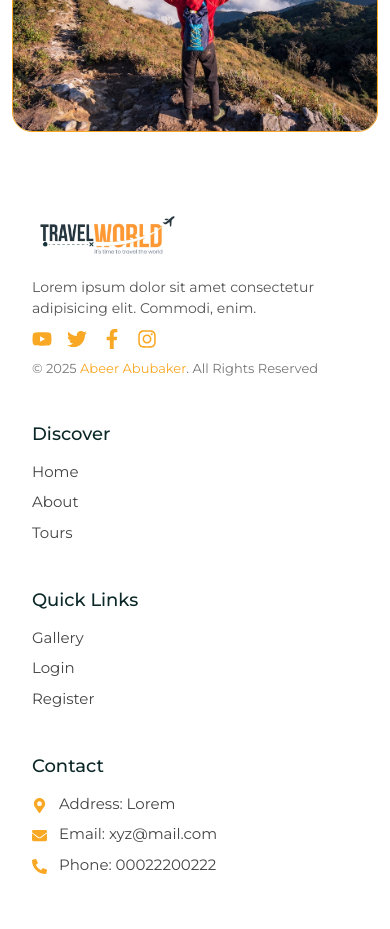
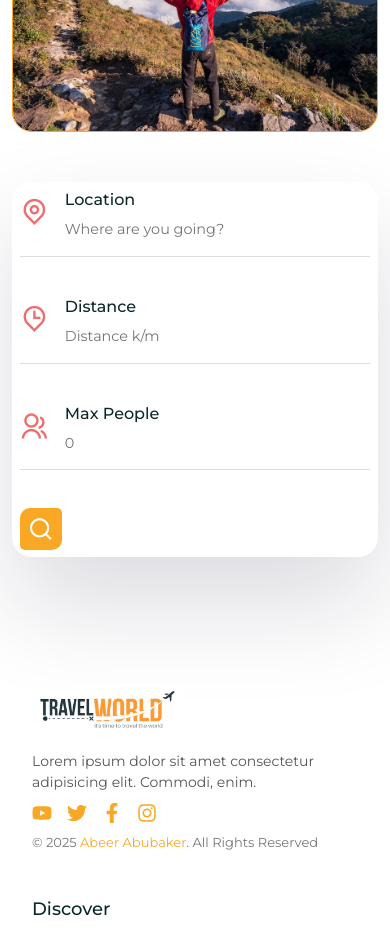
Before and after one commit to Abubaker-Abeer/TravelWorld, a React (Vite) app: page /home in a window 390 px wide. Shown: the part 1820-2749 px from the top of the page. Built offline with nearby package versions, Linux system fonts and the light colour scheme; no server answers; a web font is replaced by a local one.

Commit message:
🎨 Completed Hero section design and integrated functional SearchBar

```diff
--- a/index.html
+++ b/index.html
@@ -5,6 +5,7 @@
     <link rel="icon" type="image/svg+xml" href="public/logo.avif" />
     <meta name="viewport" content="width=device-width, initial-scale=1.0" />
     <title>Travel World</title>
+    <link href="https://cdn.jsdelivr.net/npm/remixicon@3.5.0/fonts/remixicon.css" rel="stylesheet">
   </head>
   <body>
     <div id="root"></div>
--- /dev/null
+++ b/src/components/SearchBar/Search-bar.css
@@ -0,0 +1,75 @@
+.search__bar{
+padding: 0.5rem;
+border-radius: 20px;
+box-shadow: rgba(17, 12, 46, 0.15) 0px 48px 100px 0px;
+width: max-content;
+margin: 50px 0;
+  }
+  .search__bar form{
+     margin-top: 0;
+
+  }
+.form__group span{
+    font-size: 1.8rem;
+    color: #ee6e6e;
+}
+.form__group input{
+    border: none;
+    font-size:0.9rem ;
+    color: var(--heading-color);
+
+}
+.form__group input:focus{
+    outline: none;
+ }
+ .form__group h6{
+    margin-top: 0;
+ }
+
+.form__group-fast{
+    border-right: 2px solid #ddd;
+}
+
+.search__icon i{
+   font-size: 1.6rem;
+   padding: 0.5rem;
+   background: var(--secondary-color);
+   color: #fff;
+   border-radius: 10px 5px 10px 5px;
+   cursor: pointer;
+}
+@media (max-width: 820px) {
+      .search__bar form{
+        display: grid !important;
+        grid-template-columns: repeat(2, 1fr);
+        grid-template-rows: repeat(2, 1fr);
+
+      border: none;
+
+  }
+  .search__bar{
+    width: 100%;
+  }
+}
+@media (max-width: 486px){
+    .search__bar form{
+        display: grid !important;
+        grid-template-columns: repeat(1, 1fr);
+        grid-template-rows: repeat(3, 1fr);
+
+      border: none;
+
+  }
+  .form__group-fast{
+    border-right: none;
+    border-bottom: 1px solid #ddd;
+
+}
+.form__group-fast2{
+    border-right: none;
+    border-bottom: 1px solid #ddd;
+}
+.form__group input{
+    margin-bottom: 15px;
+}
+}
--- /dev/null
+++ b/src/components/SearchBar/SearchBar.jsx
@@ -0,0 +1,57 @@
+import { useRef } from "react";
+import "./Search-bar.css";
+import { Col, Form, FormGroup } from "reactstrap";
+
+export default function SearchBar({ setSearchQuery }) {
+  const locationRef = useRef('');
+
+  const searchHandler = () => {
+    const location = locationRef.current.value;
+
+    if (location === '') {
+      alert('Please enter a location');
+      return;
+    }
+
+    setSearchQuery(location);
+  };
+
+  return (
+    <Col lg="12">
+      <div className="search__bar">
+        <Form className="d-flex align-items-center gap-4">
+          <FormGroup className="d-flex gap-3 form__group form__group-fast">
+            <span>
+              <i className="ri-map-pin-line"></i>
+            </span>
+            <div>
+              <h6>Location</h6>
+              <input type="text" placeholder="Where are you going?" ref={locationRef} />
+            </div>
+          </FormGroup>
+          <FormGroup className="d-flex gap-3 form__group form__group-fast ">
+            <span>
+              <i className="ri-map-pin-time-line"></i>
+            </span>
+            <div>
+              <h6>Distance</h6>
+              <input type="number" placeholder="Distance k/m"  />
+            </div>
+          </FormGroup>{" "}
+          <FormGroup className="d-flex gap-3 form__group form__group-last form__group-fast2">
+            <span>
+              <i className="ri-group-line"></i>{" "}
+            </span>
+            <div>
+              <h6>Max People</h6>
+              <input type="number" placeholder="0"  />
+            </div>
+          </FormGroup >
+          <span className="search__icon" onClick={searchHandler}>
+            <i  className="ri-search-line"></i>
+          </span>
+        </Form>
+      </div>
+    </Col>
+  );
+}
--- a/src/pages/Home.jsx
+++ b/src/pages/Home.jsx
@@ -8,6 +8,7 @@ import heroVideo from "../assets/images/hero-video.mp4";
 import Subtitle from "../shared/Subtitle";
 import worldImg from "../assets/images/world.png";
 import "../styles/home.css";
+import SearchBar from "../components/SearchBar/SearchBar";
 
 export default function Home() {
   useEffect(() => {
@@ -62,6 +63,7 @@ export default function Home() {
               <img src={heroImg02} alt="" />
             </div>
           </Col>
+          <SearchBar/>
         </Row>
       </Container>
     </section>
```
